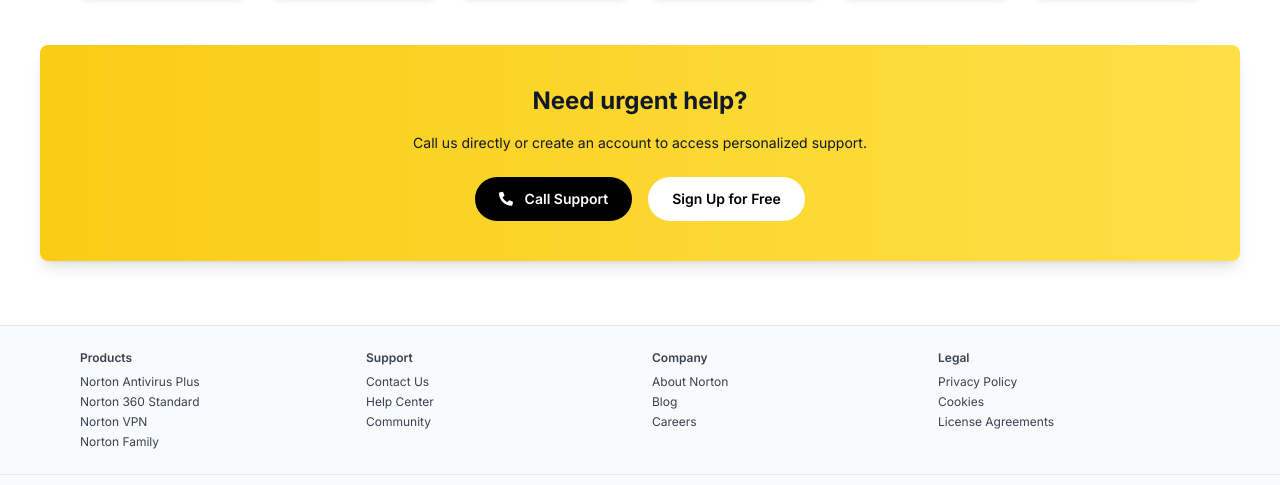
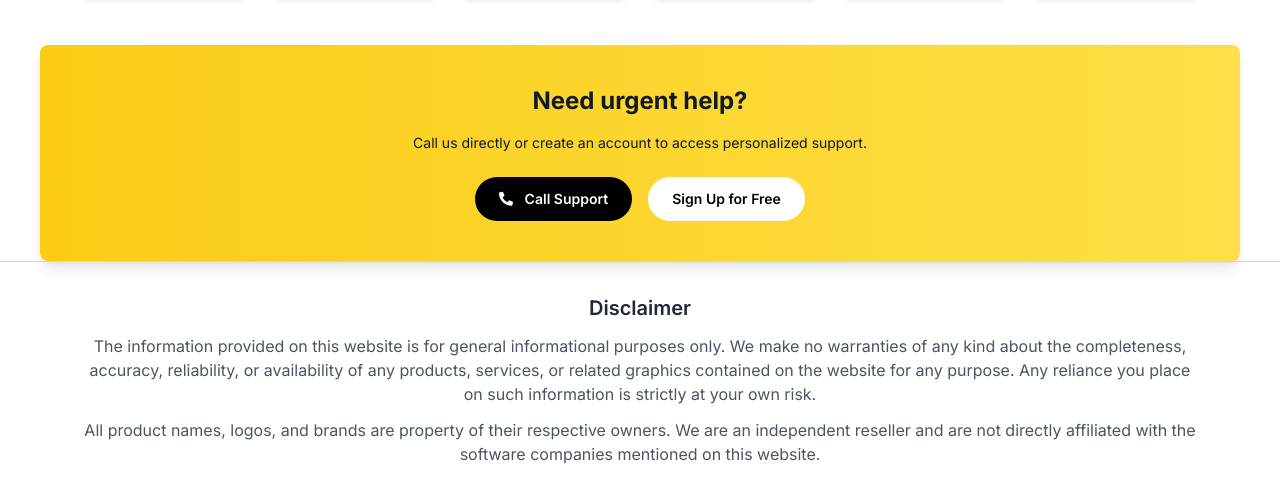
Before and after one commit to gerus75185951/Nort-Anti-360-help, a plain HTML site: page index.html in a window 1280 px wide. Shown: the part 829-1314 px from the top of the page. Drawn offline with nearby package versions, Linux system fonts and the light colour scheme.

Commit message:
Update index.html

```diff
--- a/index.html
+++ b/index.html
@@ -208,18 +208,30 @@
     </div>
   </section>
 
+
+  <!-- Disclaimer Section -->
+<section class=" border-t border-gray-300 px-4 sm:px-6 md:px-10 lg:px-16 xl:px-20 py-8">
+  <div class="max-w-7xl mx-auto text-center">
+    <h2 class="text-lg sm:text-xl font-semibold text-gray-800 mb-3">Disclaimer</h2>
+    <p class="text-sm sm:text-base text-gray-600 leading-relaxed">
+      The information provided on this website is for general informational purposes only.
+      We make no warranties of any kind about the completeness, accuracy, reliability, or
+      availability of any products, services, or related graphics contained on the website
+      for any purpose. Any reliance you place on such information is strictly at your own risk.
+    </p>
+    <p class="text-sm sm:text-base text-gray-600 mt-3 leading-relaxed">
+      All product names, logos, and brands are property of their respective owners.
+      We are an independent reseller and are not directly affiliated with the software
+      companies mentioned on this website.
+    </p>
+  </div>
+</section>
+
+
   <!-- Footer -->
   <footer class="bg-gray-50 text-gray-700 text-xs mt-16 border-t border-gray-200">
     <div class="max-w-[1200px] mx-auto px-4 sm:px-6 md:px-10 py-6 grid grid-cols-2 sm:grid-cols-4 gap-6">
-      <div>
-        <p class="font-semibold mb-2">Products</p>
-        <ul class="space-y-1">
-          <li>Norton Antivirus Plus</li>
-          <li>Norton 360 Standard</li>
-          <li>Norton VPN</li>
-          <li>Norton Family</li>
-        </ul>
-      </div>
+
       <div>
         <p class="font-semibold mb-2">Support</p>
         <ul class="space-y-1">
```
